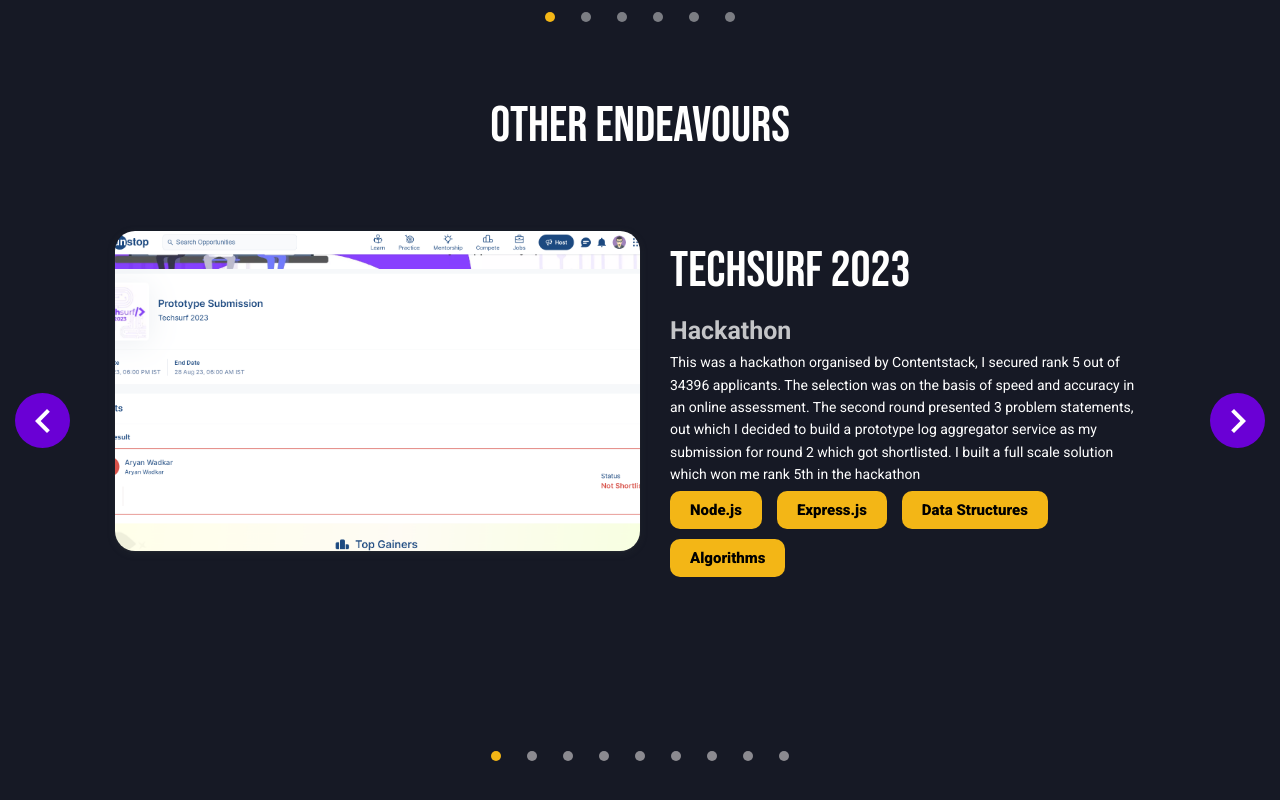
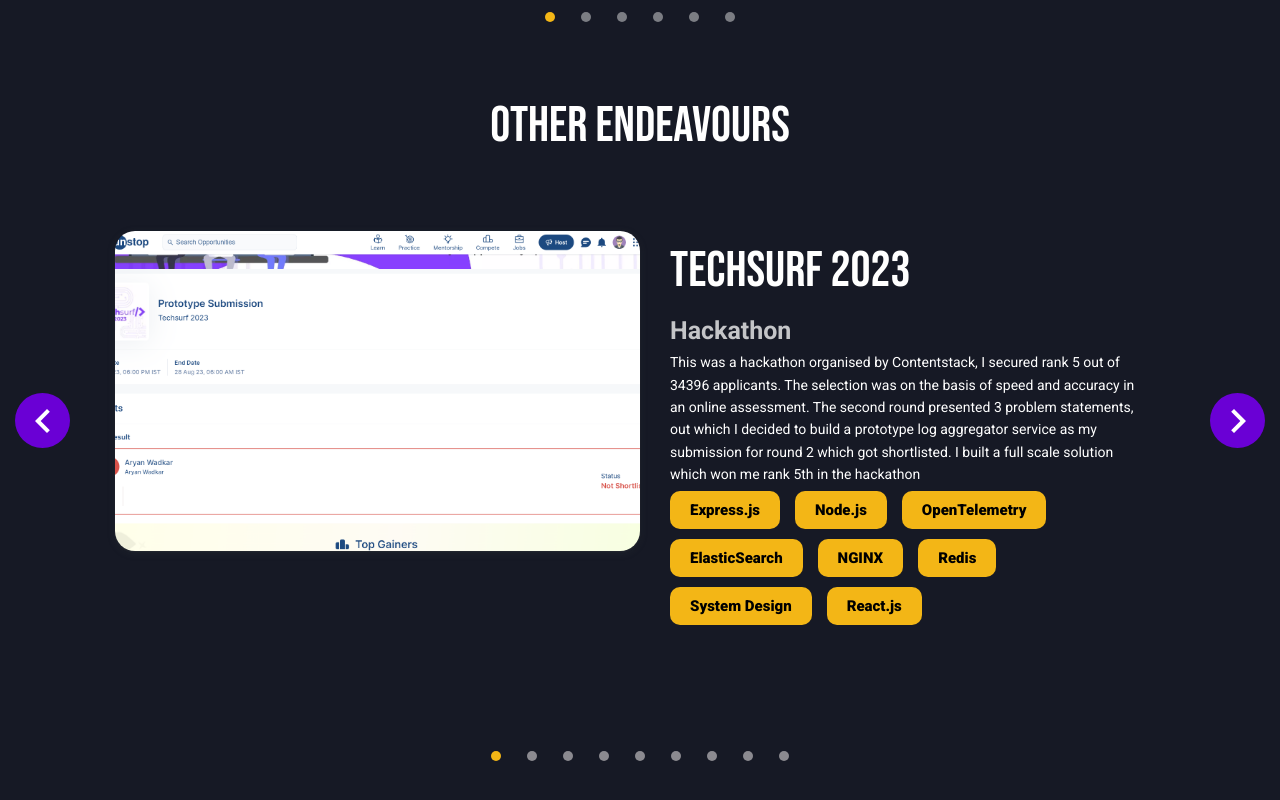
Before and after one commit to AryanWadkar/Portfolio, a Next.js app: page / in a window 1280 px wide. Shown: the part 2602-3402 px from the top of the page. Built offline with nearby package versions, Linux system fonts and the light colour scheme.

Commit message:
content and link update

```diff
--- a/components/hero.js
+++ b/components/hero.js
@@ -19,7 +19,7 @@
                 <PurpleButton ico={mdiLinkedin} txt="Linkedin" goto="https://www.linkedin.com/in/aryan-wadkar-784966200/"/>
                 <PurpleButton ico={mdiGithub} txt="Github" goto="https://github.com/AryanWadkar"/>
                 <PurpleButton ico={mdiXml} txt="Coding Profile" goto="https://www.codingninjas.com/studio/profile/aryanw"/>
-                <PurpleButton ico={mdiDownload} txt="Get Resume" goto="https://drive.google.com/file/d/14JmP6oB8sL6S0ELdjS7c27TLnY72V8uM/view?usp=drive_link"/>
+                <PurpleButton ico={mdiDownload} txt="Get Resume" goto="https://drive.google.com/file/d/1Selo7FNP2ImnfVZasvBmD20WWL_pmmQ2/view?usp=sharing"/>
             </div>
         </div>
         <Image src={hero} width={0} height={0} sizes="100vw" className={styles.hero}/>
--- a/public/content.js
+++ b/public/content.js
@@ -46,7 +46,7 @@
             "subtitle":"Techsurf 2023",
             "desc": "Part of my submission for the hackathon Techsurf 2023 organised by Contentstack, the hackathon provided 3 problem statements one of them was to build a log aggregator service prototype (something like logstash) that will aggregate logs and provide a way to visualize them, they had bonus points for using opentelemetery to collect logs from various sources like AWS CloudWatch, Kafka, various frontend and backend applications etc. I implemented a solution using React.js, Express.js, BullMQ, NGINX and Opentelemetry's OTLP.",
             "images":[logagg1,logagg2],
-            "skills": ["Express.js","Node.js","OpenTelemetry","ElasticSearch","Kibana"] ,
+            "skills": ["Express.js","Node.js","OpenTelemetry","ElasticSearch","NGINX","Redis","System Design","React.js"] ,
             "links":[
                 {
                     "ico":mdiGithub,
@@ -344,14 +344,14 @@
             "title": "Techsurf 2023",
             "subtitle":"Hackathon",
             "desc": "This was a hackathon organised by Contentstack, I secured rank 5 out of 34396 applicants. The selection was on the basis of speed and accuracy in an online assessment. The second round presented 3 problem statements, out which I decided to build a prototype log aggregator service as my submission for round 2 which got shortlisted. I built a full scale solution which won me rank 5th in the hackathon",
-            "skills": ["Node.js","Express.js","Data Structures","Algorithms"],
+            "skills": ["Express.js","Node.js","OpenTelemetry","ElasticSearch","NGINX","Redis","System Design","React.js"],
             "images":[techsurf],
             "link":""
         },{
             "id": "saaz",
             "title": "SAAZ : THE MUSIC CLUB",
             "subtitle":"CO-COORDINATOR",
-            "desc": "The official co-coordinator and gymkhana office bearer for Saaz : The music club of the insititue. I worked with the club to express my love for music and I managed, organised and executed 10+ events and activites which recieved participation from all kinds of people in the institute.",
+            "desc": "The official co-coordinator and the student gymkhana office bearer for Saaz : The music club of the insititue. I worked with the club to express my love for music and I managed, organised and executed 10+ events and activites which recieved participation from all kinds of people in the institute.",
             "skills": ["Event Management","Leadership"],
             "images":[saaz],
             "link":"https://www.iiitdmj.ac.in/saaz.iiitdmj.ac.in/"
@@ -368,7 +368,7 @@
             "title": "Techniche IIT Guwahait",
             "subtitle":"Robot Building Competiton",
             "desc": "Participated in a robot building competition organised by IIT Guwahati, the competiton tasked me and me team of 4 to build a bot that can move around in 4 directions, pick up and object and ascend/descend a rope. Me and my team made designs and models for the bot and also qualified among 6 other teams from our insititue.",
-            "skills": ["Robot Design","Collaboration"],
+            "skills": ["Robot Design","Team Work"],
             "images":[techniche],
             "link":""
         },{
@@ -384,7 +384,7 @@
             "title": "Xiaomi Ode2Code 2.0",
             "subtitle":"Hackathon",
             "desc": "This hackathon was organised by Xiaomi, the problem statement was to create a unified billing system for their physical stores that will digitize their POS (Point of Sale) endpoints. I participated with a batchmate and qualified the first round of the hackathon among 7806 teams.",
-            "skills": ["System Architecture Design","Collaboration","Figma"],
+            "skills": ["System Architecture Design","Team Work","Figma"],
             "images":[o2c],
             "link":""
         },{
@@ -400,7 +400,7 @@
             "title": "BMC IIITDMJ",
             "subtitle":"Content Graphic Design",
             "desc": "A creative skill that I decided to learn during my first year, I used Adobe Illustrator to design posts for the business and management club (BMC) of my institute, I worked in a content creation team where I had fellow content curators and graphic designers working together to create 3 posts every week. I also did poster design for events at my club Saaz.",
-            "skills": ["Adobe Illustrator","Collaboration"],
+            "skills": ["Adobe Illustrator","Team Work"],
             "images":[bmc],
             "link":"https://www.instagram.com/bmc.iiitdmj/"
         },{
```
